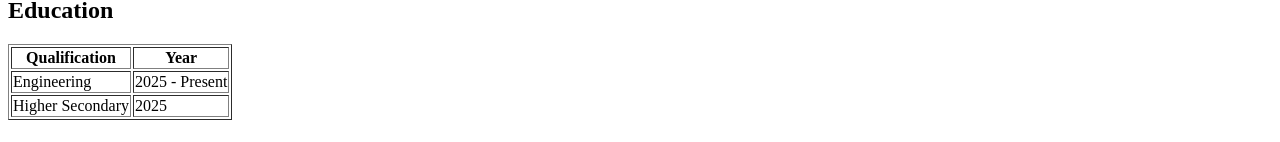
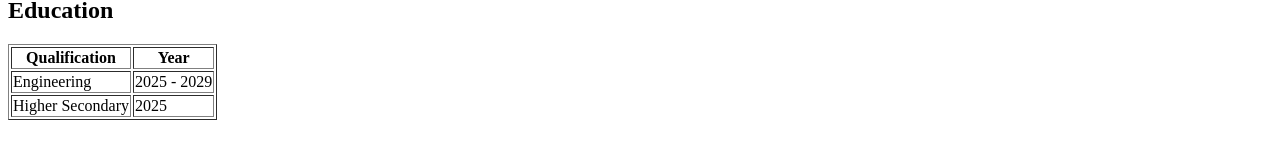
Before and after one commit to aayushighadi11/myprofile, a plain HTML site: page index.html in a window 1280 px wide. Shown: the part 658-800 px from the top of the page. Drawn offline with Linux system fonts and the light colour scheme.

Commit message:
add complete profile to index.html

```diff
--- a/index.html
+++ b/index.html
@@ -75,7 +75,7 @@
 
         <tr>
             <td>Engineering</td>
-            <td>2025 - Present</td>
+            <td>2025 - 2029</td>
         </tr>
 
         <tr>
```
